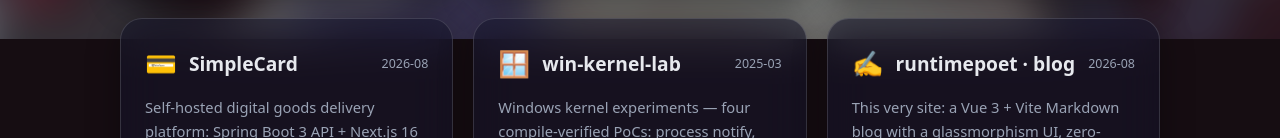
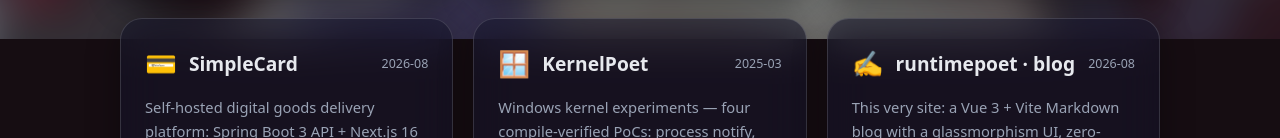
Before and after one commit to runtimepoet/blog, a Vue app in the folder frontend/: page /projects in a window 1280 px wide. Shown: the part 761-899 px from the top of the page. Built offline with nearby package versions, Linux system fonts and the light colour scheme; no server answers.

Commit message:
Follow rename: win-kernel-lab -> KernelPoet

```diff
--- a/frontend/src/pages/Projects.vue
+++ b/frontend/src/pages/Projects.vue
@@ -78,11 +78,11 @@
   },
   {
     emoji: '🪟',
-    name: 'win-kernel-lab',
+    name: 'KernelPoet',
     zh: 'Windows 内核实验室：进程监控 / 跨进程内存读写 / ETW 实时仪表盘 / 文件微过滤四个独立 PoC，WDK x64 编译通过，面向测试 VM。',
     en: 'Windows kernel experiments — four compile-verified PoCs: process notify, cross-process memory RW, ETW realtime dashboard, filesystem minifilter. WDK/x64, test-VM oriented.',
     tech: ['C', 'C++', 'WDK', 'Kernel', 'ETW'],
-    url: 'https://github.com/runtimepoet/win-kernel-lab',
+    url: 'https://github.com/runtimepoet/KernelPoet',
     date: '2025-03',
   },
   {
```
Also changed, not shown: 1 other file (tests, documents, lock files or other folders).
